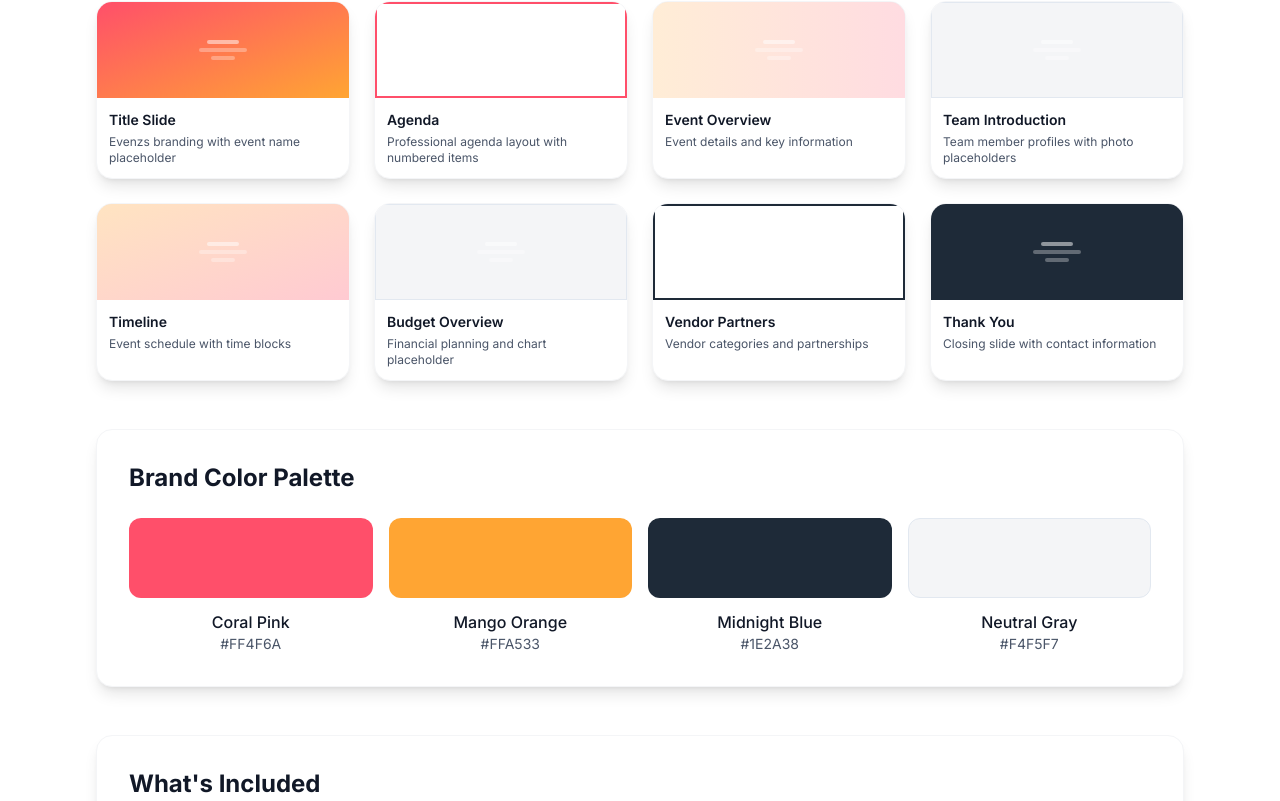
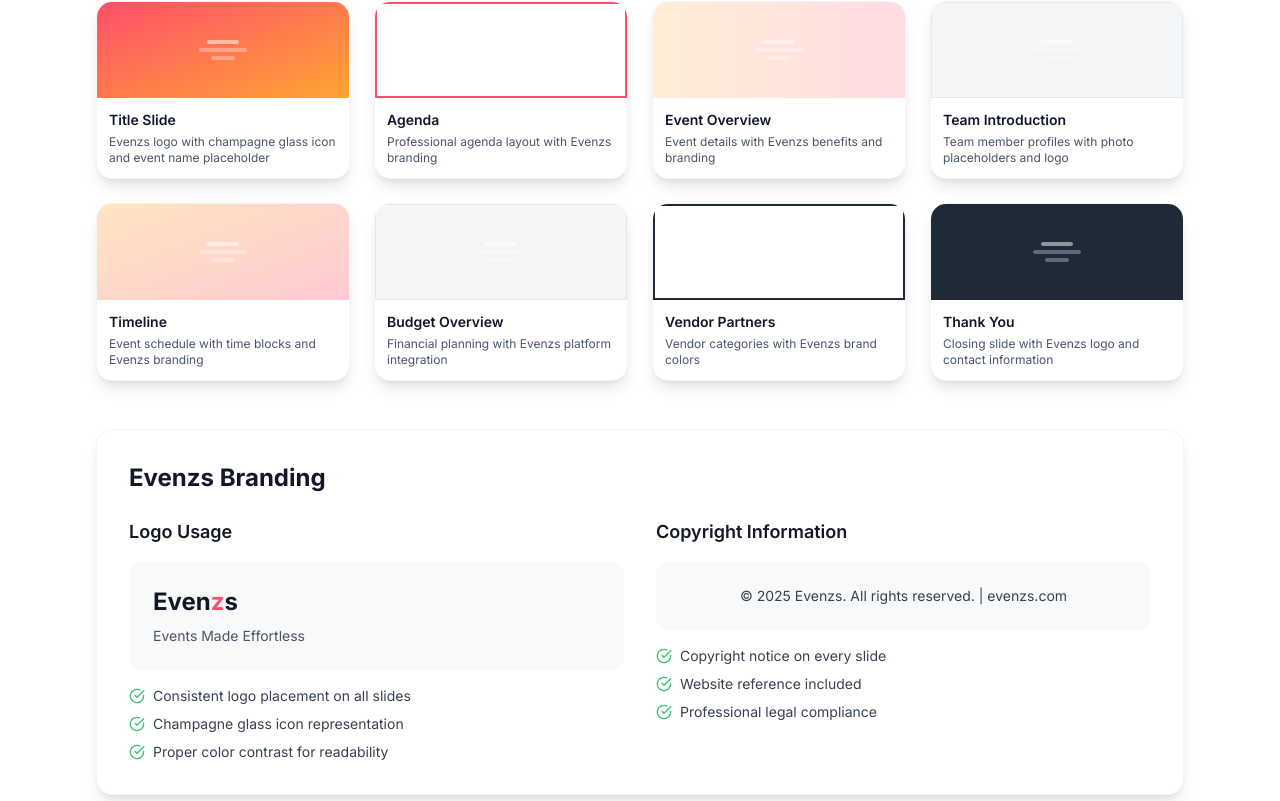
Before and after one commit to sivabharan/Evenzs-MarketPlace, a React (Vite) app: page /ppt-template in a window 1280 px wide. Shown: the part 1259-2060 px from the top of the page. Built offline with nearby package versions, Linux system fonts and the light colour scheme.

Commit message:
Update PPT Template with Logo and Copyright

```diff
--- a/src/pages/PPTTemplate.tsx
+++ b/src/pages/PPTTemplate.tsx
@@ -44,17 +44,83 @@ export const PPTTemplate: React.FC = () => {
         white: 'FFFFFF'
       };
 
-      // Slide 1: Title Slide
+      // Create Evenzs logo as text (since we can't embed SVG directly)
+      const addEvenzLogo = (slide: any, x: number, y: number, size: number = 24) => {
+        // Add "Even" in dark color
+        slide.addText('Even', {
+          x: x, y: y, w: 1.2, h: 0.5,
+          fontSize: size, bold: true, color: colors.dark,
+          fontFace: 'Arial', align: 'left'
+        });
+
+        // Add "z" in coral pink
+        slide.addText('z', {
+          x: x + 1.2, y: y, w: 0.3, h: 0.5,
+          fontSize: size, bold: true, color: colors.primary,
+          fontFace: 'Arial', align: 'left'
+        });
+
+        // Add "s" in dark color
+        slide.addText('s', {
+          x: x + 1.5, y: y, w: 0.3, h: 0.5,
+          fontSize: size, bold: true, color: colors.dark,
+          fontFace: 'Arial', align: 'left'
+        });
+
+        // Add tagline
+        slide.addText('Events Made Effortless', {
+          x: x, y: y + 0.4, w: 3, h: 0.3,
+          fontSize: 10, color: colors.dark,
+          fontFace: 'Arial', align: 'left'
+        });
+      };
+
+      // Add copyright footer to slides
+      const addCopyright = (slide: any) => {
+        slide.addText('© 2025 Evenzs. All rights reserved. | evenzs.com', {
+          x: 0.5, y: 7, w: 9, h: 0.3,
+          fontSize: 8, color: colors.dark,
+          fontFace: 'Arial', align: 'center'
+        });
+      };
+
+      // Slide 1: Title Slide with Logo
       const slide1 = pres.addSlide();
       slide1.background = { fill: `${colors.primary}` };
 
-      slide1.addText('EVENZS', {
-        x: 1, y: 2, w: 8, h: 1.5,
-        fontSize: 48, bold: true, color: colors.white,
-        align: 'center', fontFace: 'Arial'
+      // Add champagne glass icon representation
+      slide1.addShape(pres.ShapeType.rect, {
+        x: 4.2, y: 1, w: 1.6, h: 1.2,
+        fill: { color: colors.white },
+        line: { color: colors.white, width: 2 }
       });
 
-      slide1.addText('Event Planning Made Effortless', {
+      slide1.addText('🥂', {
+        x: 4.2, y: 1, w: 1.6, h: 1.2,
+        fontSize: 48, color: colors.secondary,
+        align: 'center', valign: 'middle', fontFace: 'Arial'
+      });
+
+      // Main title with proper logo styling
+      slide1.addText('Even', {
+        x: 2.5, y: 2.5, w: 1.5, h: 1,
+        fontSize: 48, bold: true, color: colors.white,
+        align: 'left', fontFace: 'Arial'
+      });
+
+      slide1.addText('z', {
+        x: 4, y: 2.5, w: 0.5, h: 1,
+        fontSize: 48, bold: true, color: colors.secondary,
+        align: 'left', fontFace: 'Arial'
+      });
+
+      slide1.addText('s', {
+        x: 4.5, y: 2.5, w: 0.5, h: 1,
+        fontSize: 48, bold: true, color: colors.white,
+        align: 'left', fontFace: 'Arial'
+      });
+
+      slide1.addText('Events Made Effortless', {
         x: 1, y: 3.5, w: 8, h: 0.8,
         fontSize: 24, color: colors.white,
         align: 'center', fontFace: 'Arial'
@@ -66,12 +132,22 @@ export const PPTTemplate: React.FC = () => {
         align: 'center', fontFace: 'Arial', italic: true
       });
 
-      // Slide 2: Agenda
+      // Copyright on title slide
+      slide1.addText('© 2025 Evenzs. All rights reserved.', {
+        x: 1, y: 6.5, w: 8, h: 0.3,
+        fontSize: 10, color: colors.white,
+        align: 'center', fontFace: 'Arial'
+      });
+
+      // Slide 2: Agenda with Logo
       const slide2 = pres.addSlide();
       slide2.background = { fill: colors.white };
 
+      // Add logo to header
+      addEvenzLogo(slide2, 0.5, 0.2, 16);
+
       slide2.addText('AGENDA', {
-        x: 1, y: 0.5, w: 8, h: 1,
+        x: 1, y: 1, w: 8, h: 1,
         fontSize: 36, bold: true, color: colors.dark,
         align: 'center', fontFace: 'Arial'
       });
@@ -87,24 +163,28 @@ export const PPTTemplate: React.FC = () => {
 
       agendaItems.forEach((item, index) => {
         slide2.addText(item, {
-          x: 1.5, y: 2 + (index * 0.7), w: 7, h: 0.6,
+          x: 1.5, y: 2.5 + (index * 0.7), w: 7, h: 0.6,
           fontSize: 18, color: colors.dark,
           fontFace: 'Arial'
         });
       });
 
-      // Slide 3: Event Overview
+      addCopyright(slide2);
+
+      // Slide 3: Event Overview with Logo
       const slide3 = pres.addSlide();
       slide3.background = { fill: colors.light };
 
+      addEvenzLogo(slide3, 0.5, 0.2, 16);
+
       slide3.addText('EVENT OVERVIEW', {
-        x: 1, y: 0.5, w: 8, h: 1,
+        x: 1, y: 1, w: 8, h: 1,
         fontSize: 32, bold: true, color: colors.dark,
         align: 'center', fontFace: 'Arial'
       });
 
       slide3.addText('Event Details', {
-        x: 1, y: 2, w: 4, h: 0.8,
+        x: 1, y: 2.5, w: 4, h: 0.8,
         fontSize: 20, bold: true, color: colors.primary,
         fontFace: 'Arial'
       });
@@ -119,28 +199,54 @@ export const PPTTemplate: React.FC = () => {
 
       eventDetails.forEach((detail, index) => {
         slide3.addText(detail, {
-          x: 1, y: 2.8 + (index * 0.5), w: 4, h: 0.4,
+          x: 1, y: 3.3 + (index * 0.5), w: 4, h: 0.4,
           fontSize: 14, color: colors.dark,
           fontFace: 'Arial'
         });
       });
 
-      // Slide 4: Team Introduction
+      // Add event planning benefits
+      slide3.addText('Why Choose Evenzs?', {
+        x: 5.5, y: 2.5, w: 3, h: 0.8,
+        fontSize: 20, bold: true, color: colors.secondary,
+        fontFace: 'Arial'
+      });
+
+      const benefits = [
+        '✓ Verified Vendors',
+        '✓ Seamless Planning',
+        '✓ 24/7 Support',
+        '✓ Best Price Guarantee'
+      ];
+
+      benefits.forEach((benefit, index) => {
+        slide3.addText(benefit, {
+          x: 5.5, y: 3.3 + (index * 0.5), w: 3, h: 0.4,
+          fontSize: 14, color: colors.dark,
+          fontFace: 'Arial'
+        });
+      });
+
+      addCopyright(slide3);
+
+      // Slide 4: Team Introduction with Logo
       const slide4 = pres.addSlide();
       slide4.background = { fill: colors.white };
 
+      addEvenzLogo(slide4, 0.5, 0.2, 16);
+
       slide4.addText('OUR TEAM', {
-        x: 1, y: 0.5, w: 8, h: 1,
+        x: 1, y: 1, w: 8, h: 1,
         fontSize: 32, bold: true, color: colors.dark,
         align: 'center', fontFace: 'Arial'
       });
 
       // Team member placeholders
       const teamPositions = [
-        { x: 1, y: 2, title: 'Event Manager', name: '[Name]' },
-        { x: 5, y: 2, title: 'Coordinator', name: '[Name]' },
-        { x: 1, y: 4.5, title: 'Vendor Relations', name: '[Name]' },
-        { x: 5, y: 4.5, title: 'Marketing Lead', name: '[Name]' }
+        { x: 1, y: 2.5, title: 'Event Manager', name: '[Name]' },
+        { x: 5, y: 2.5, title: 'Coordinator', name: '[Name]' },
+        { x: 1, y: 5, title: 'Vendor Relations', name: '[Name]' },
+        { x: 5, y: 5, title: 'Marketing Lead', name: '[Name]' }
       ];
 
       teamPositions.forEach(member => {
@@ -170,12 +276,16 @@ export const PPTTemplate: React.FC = () => {
         });
       });
 
-      // Slide 5: Timeline
+      addCopyright(slide4);
+
+      // Slide 5: Timeline with Logo
       const slide5 = pres.addSlide();
       slide5.background = { fill: colors.white };
 
+      addEvenzLogo(slide5, 0.5, 0.2, 16);
+
       slide5.addText('EVENT TIMELINE', {
-        x: 1, y: 0.5, w: 8, h: 1,
+        x: 1, y: 1, w: 8, h: 1,
         fontSize: 32, bold: true, color: colors.dark,
         align: 'center', fontFace: 'Arial'
       });
@@ -190,7 +300,7 @@ export const PPTTemplate: React.FC = () => {
       ];
 
       timelineItems.forEach((item, index) => {
-        const yPos = 2 + (index * 0.7);
+        const yPos = 2.5 + (index * 0.7);
 
         slide5.addShape(pres.ShapeType.rect, {
           x: 1, y: yPos, w: 1.5, h: 0.5,
@@ -210,35 +320,49 @@ export const PPTTemplate: React.FC = () => {
         });
       });
 
-      // Slide 6: Budget Overview
+      addCopyright(slide5);
+
+      // Slide 6: Budget Overview with Logo
       const slide6 = pres.addSlide();
       slide6.background = { fill: colors.light };
 
+      addEvenzLogo(slide6, 0.5, 0.2, 16);
+
       slide6.addText('BUDGET OVERVIEW', {
-        x: 1, y: 0.5, w: 8, h: 1,
+        x: 1, y: 1, w: 8, h: 1,
         fontSize: 32, bold: true, color: colors.dark,
         align: 'center', fontFace: 'Arial'
       });
 
       // Budget chart placeholder
       slide6.addShape(pres.ShapeType.rect, {
-        x: 1.5, y: 2, w: 7, h: 4,
+        x: 1.5, y: 2.5, w: 7, h: 3.5,
         fill: { color: colors.white },
         line: { color: colors.primary, width: 2 }
       });
 
       slide6.addText('[Budget Chart/Graph]', {
-        x: 1.5, y: 3.8, w: 7, h: 0.4,
+        x: 1.5, y: 4, w: 7, h: 0.4,
         fontSize: 16, color: colors.dark,
         align: 'center', fontFace: 'Arial', italic: true
       });
 
-      // Slide 7: Vendor Partners
+      slide6.addText('Powered by Evenzs Platform', {
+        x: 1.5, y: 4.5, w: 7, h: 0.4,
+        fontSize: 12, color: colors.primary,
+        align: 'center', fontFace: 'Arial'
+      });
+
+      addCopyright(slide6);
+
+      // Slide 7: Vendor Partners with Logo
       const slide7 = pres.addSlide();
       slide7.background = { fill: colors.white };
 
+      addEvenzLogo(slide7, 0.5, 0.2, 16);
+
       slide7.addText('VENDOR PARTNERS', {
-        x: 1, y: 0.5, w: 8, h: 1,
+        x: 1, y: 1, w: 8, h: 1,
         fontSize: 32, bold: true, color: colors.dark,
         align: 'center', fontFace: 'Arial'
       });
@@ -256,7 +380,7 @@ export const PPTTemplate: React.FC = () => {
         const row = Math.floor(index / 2);
         const col = index % 2;
         const x = 1 + (col * 4);
-        const y = 2 + (row * 1.2);
+        const y = 2.5 + (row * 1.2);
 
         slide7.addShape(pres.ShapeType.rect, {
           x: x, y: y, w: 3.5, h: 0.8,
@@ -271,26 +395,54 @@ export const PPTTemplate: React.FC = () => {
         });
       });
 
-      // Slide 8: Contact Information
+      addCopyright(slide7);
+
+      // Slide 8: Contact Information with Logo
       const slide8 = pres.addSlide();
       slide8.background = { fill: `${colors.dark}` };
 
+      // Logo in white for dark background
+      slide8.addText('Even', {
+        x: 3.5, y: 1, w: 1.2, h: 0.5,
+        fontSize: 24, bold: true, color: colors.white,
+        fontFace: 'Arial', align: 'left'
+      });
+
+      slide8.addText('z', {
+        x: 4.7, y: 1, w: 0.3, h: 0.5,
+        fontSize: 24, bold: true, color: colors.secondary,
+        fontFace: 'Arial', align: 'left'
+      });
+
+      slide8.addText('s', {
+        x: 5, y: 1, w: 0.3, h: 0.5,
+        fontSize: 24, bold: true, color: colors.white,
+        fontFace: 'Arial', align: 'left'
+      });
+
       slide8.addText('THANK YOU', {
-        x: 1, y: 2, w: 8, h: 1.5,
+        x: 1, y: 2.5, w: 8, h: 1.5,
         fontSize: 42, bold: true, color: colors.white,
         align: 'center', fontFace: 'Arial'
       });
 
       slide8.addText('Questions?', {
-        x: 1, y: 3.8, w: 8, h: 0.8,
+        x: 1, y: 4.3, w: 8, h: 0.8,
         fontSize: 24, color: colors.secondary,
         align: 'center', fontFace: 'Arial'
       });
 
       slide8.addText('Contact: [Your Email]\nPhone: [Your Phone]\nWebsite: evenzs.com', {
-        x: 1, y: 5, w: 8, h: 1.5,
+        x: 1, y: 5.5, w: 8, h: 1.5,
         fontSize: 16, color: colors.white,
         align: 'center', fontFace: 'Arial'
+      });
+
+      // Copyright in white for dark background
+      slide8.addText('© 2025 Evenzs. All rights reserved. | evenzs.com', {
+        x: 0.5, y: 7, w: 9, h: 0.3,
+        fontSize: 8, color: colors.white,
+        fontFace: 'Arial', align: 'center'
       });
 
       // Generate and download the presentation
@@ -318,8 +470,8 @@ export const PPTTemplate: React.FC = () => {
     },
     {
       icon: Image,
-      title: 'Image Placeholders',
-      description: 'Pre-designed spaces for your event photos and team pictures'
+      title: 'Evenzs Logo',
+      description: 'Consistent branding with Evenzs logo on every slide'
     },
     {
       icon: BarChart3,
@@ -341,42 +493,42 @@ export const PPTTemplate: React.FC = () => {
   const slideLayouts = [
     {
       title: 'Title Slide',
-      description: 'Evenzs branding with event name placeholder',
+      description: 'Evenzs logo with champagne glass icon and event name placeholder',
       preview: 'bg-gradient-to-br from-primary to-accent'
     },
     {
       title: 'Agenda',
-      description: 'Professional agenda layout with numbered items',
+      description: 'Professional agenda layout with Evenzs branding',
       preview: 'bg-white border-2 border-primary'
     },
     {
       title: 'Event Overview',
-      description: 'Event details and key information',
+      description: 'Event details with Evenzs benefits and branding',
       preview: 'bg-gradient-to-r from-accent/20 to-primary/20'
     },
     {
       title: 'Team Introduction',
-      description: 'Team member profiles with photo placeholders',
+      description: 'Team member profiles with photo placeholders and logo',
       preview: 'bg-neutral border border-gray-200'
     },
     {
       title: 'Timeline',
-      description: 'Event schedule with time blocks',
+      description: 'Event schedule with time blocks and Evenzs branding',
       preview: 'bg-gradient-to-br from-mango/30 to-coral/30'
     },
     {
       title: 'Budget Overview',
-      description: 'Financial planning and chart placeholder',
+      description: 'Financial planning with Evenzs platform integration',
       preview: 'bg-neutral border border-gray-200'
     },
     {
       title: 'Vendor Partners',
-      description: 'Vendor categories and partnerships',
+      description: 'Vendor categories with Evenzs brand colors',
       preview: 'bg-white border-2 border-secondary'
     },
     {
       title: 'Thank You',
-      description: 'Closing slide with contact information',
+      description: 'Closing slide with Evenzs logo and contact information',
       preview: 'bg-gradient-to-br from-secondary to-midnight'
     }
   ];
@@ -497,6 +649,60 @@ export const PPTTemplate: React.FC = () => {
           </div>
         </div>
 
+        {/* Logo & Branding Section */}
+        <div className="bg-white rounded-2xl shadow-lg border border-gray-100 p-8 mb-12">
+          <h2 className="text-2xl font-bold text-gray-900 mb-6">Evenzs Branding</h2>
+          <div className="grid grid-cols-1 md:grid-cols-2 gap-8">
+            <div>
+              <h3 className="text-lg font-semibold text-gray-900 mb-4">Logo Usage</h3>
+              <div className="bg-gray-50 rounded-xl p-6 mb-4">
+                <div className="flex items-center mb-2">
+                  <span className="text-2xl font-bold text-gray-900">Even</span>
+                  <span className="text-2xl font-bold text-[#FF4F6A]">z</span>
+                  <span className="text-2xl font-bold text-gray-900">s</span>
+                </div>
+                <p className="text-sm text-gray-600">Events Made Effortless</p>
+              </div>
+              <div className="space-y-2">
+                <div className="flex items-center">
+                  <CheckCircle className="w-4 h-4 text-green-500 mr-2" />
+                  <span className="text-sm text-gray-700">Consistent logo placement on all slides</span>
+                </div>
+                <div className="flex items-center">
+                  <CheckCircle className="w-4 h-4 text-green-500 mr-2" />
+                  <span className="text-sm text-gray-700">Champagne glass icon representation</span>
+                </div>
+                <div className="flex items-center">
+                  <CheckCircle className="w-4 h-4 text-green-500 mr-2" />
+                  <span className="text-sm text-gray-700">Proper color contrast for readability</span>
+                </div>
+              </div>
+            </div>
+            <div>
+              <h3 className="text-lg font-semibold text-gray-900 mb-4">Copyright Information</h3>
+              <div className="bg-gray-50 rounded-xl p-6 mb-4">
+                <p className="text-sm text-gray-700 text-center">
+                  © 2025 Evenzs. All rights reserved. | evenzs.com
+                </p>
+              </div>
+              <div className="space-y-2">
+                <div className="flex items-center">
+                  <CheckCircle className="w-4 h-4 text-green-500 mr-2" />
+                  <span className="text-sm text-gray-700">Copyright notice on every slide</span>
+                </div>
+                <div className="flex items-center">
+                  <CheckCircle className="w-4 h-4 text-green-500 mr-2" />
+                  <span className="text-sm text-gray-700">Website reference included</span>
+                </div>
+                <div className="flex items-center">
+                  <CheckCircle className="w-4 h-4 text-green-500 mr-2" />
+                  <span className="text-sm text-gray-700">Professional legal compliance</span>
+                </div>
+              </div>
+            </div>
+          </div>
+        </div>
+
         {/* Color Palette */}
         <div className="bg-white rounded-2xl shadow-lg border border-gray-100 p-8 mb-12">
           <h2 className="text-2xl font-bold text-gray-900 mb-6">Brand Color Palette</h2>
@@ -537,15 +743,15 @@ export const PPTTemplate: React.FC = () => {
                 </div>
                 <div className="flex items-center">
                   <CheckCircle className="w-5 h-5 text-green-500 mr-3" />
-                  <span className="text-gray-700">Evenzs brand colors and styling</span>
+                  <span className="text-gray-700">Evenzs logo on every slide</span>
                 </div>
                 <div className="flex items-center">
                   <CheckCircle className="w-5 h-5 text-green-500 mr-3" />
-                  <span className="text-gray-700">Editable text placeholders</span>
+                  <span className="text-gray-700">Copyright notices included</span>
                 </div>
                 <div className="flex items-center">
                   <CheckCircle className="w-5 h-5 text-green-500 mr-3" />
-                  <span className="text-gray-700">Professional layouts and graphics</span>
+                  <span className="text-gray-700">Brand colors and styling</span>
                 </div>
                 <div className="flex items-center">
                   <CheckCircle className="w-5 h-5 text-green-500 mr-3" />
@@ -586,7 +792,7 @@ export const PPTTemplate: React.FC = () => {
           <div className="bg-gradient-to-r from-primary/10 to-accent/10 rounded-2xl p-8">
             <h2 className="text-2xl font-bold text-gray-900 mb-4">Ready to Create Professional Presentations?</h2>
             <p className="text-gray-600 mb-6 max-w-2xl mx-auto">
-              Download our PowerPoint template and start creating beautiful presentations that match the Evenzs brand.
+              Download our PowerPoint template with Evenzs branding, logo, and copyright information.
               The template includes 8 professional slides ready for your content.
             </p>
             <button
```
